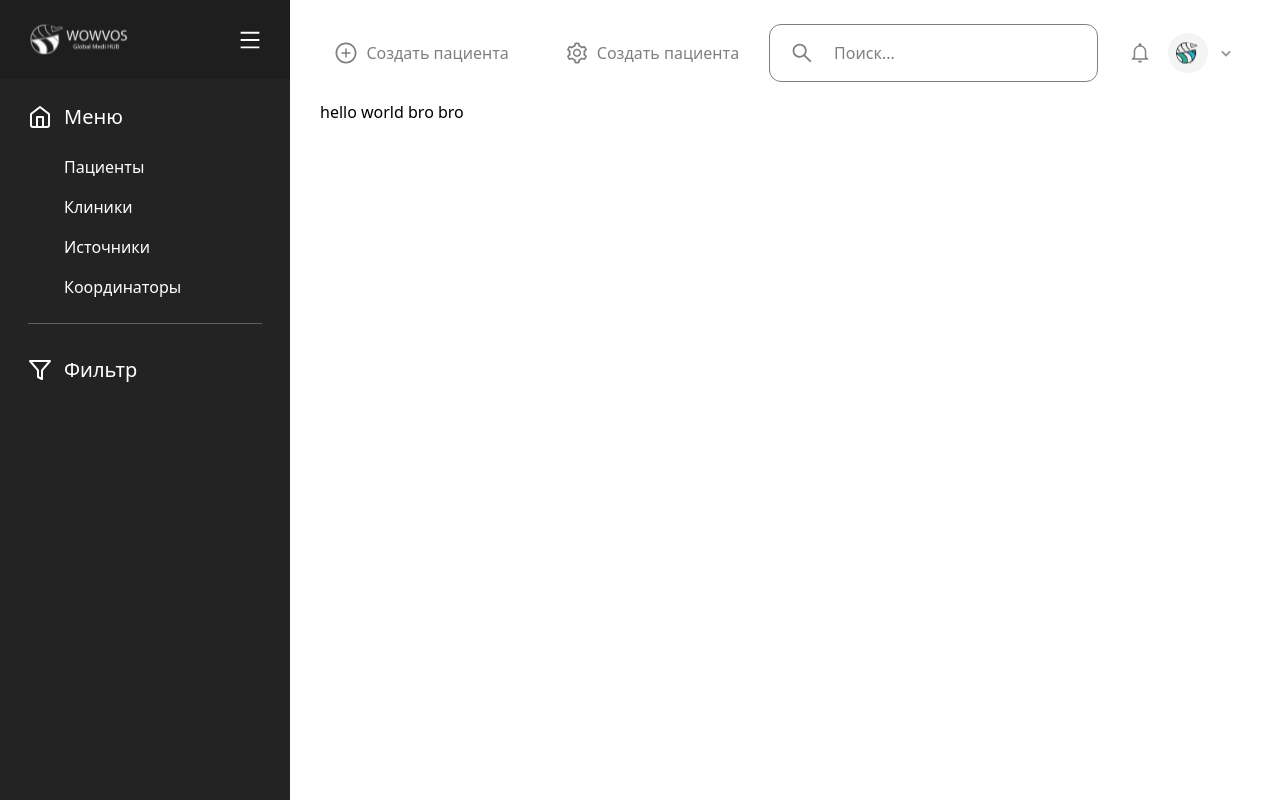
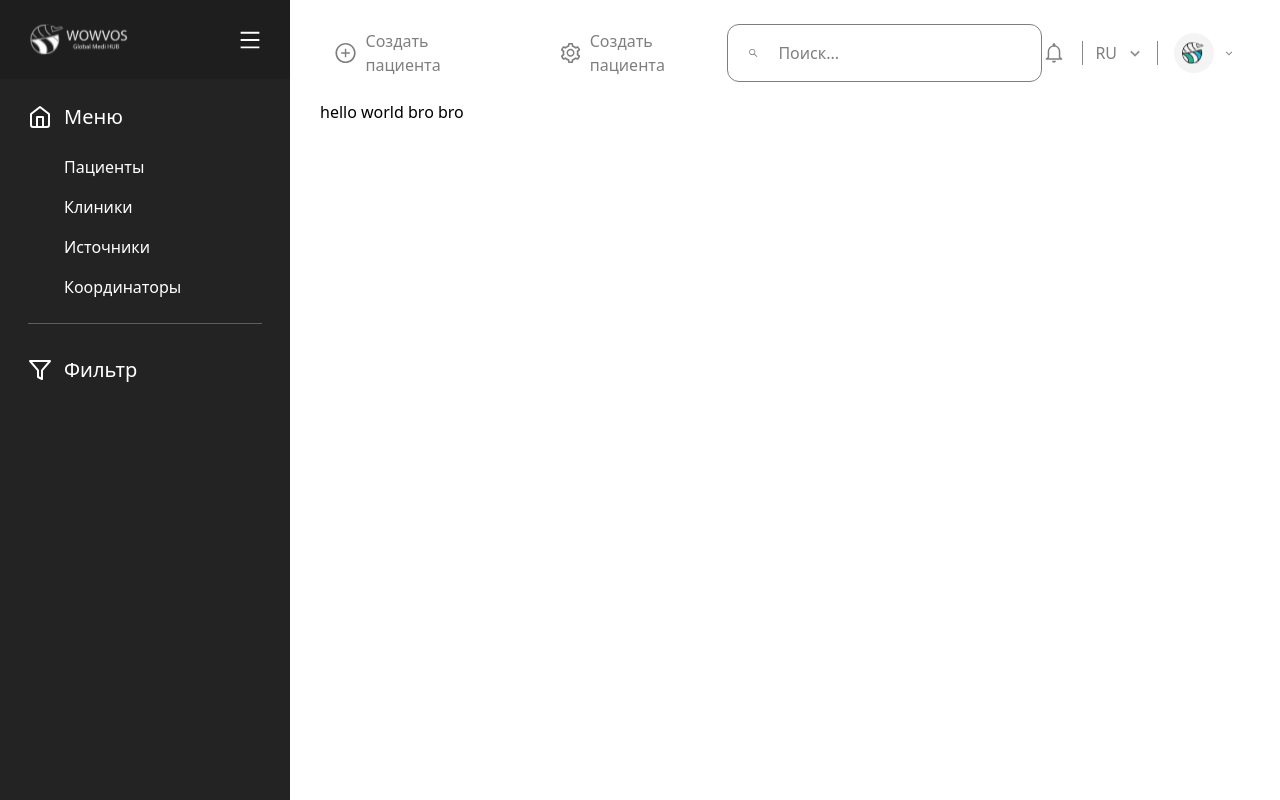
Before and after one commit to Daler-web-dev/WowVos_CRM, a Next.js app: page / in a window 1280 px wide. Built offline with nearby package versions, Linux system fonts and the light colour scheme.

Commit message:
header also ready

```diff
--- a/src/components/Dropdown.tsx
+++ b/src/components/Dropdown.tsx
@@ -1,16 +1,28 @@
-import Image from "next/image";
 import React, { useState } from "react";
 
 interface DropdownProps {
 	children: JSX.Element;
+	arr: Array<any>
 }
 
-const Dropdown: React.FC<DropdownProps> = ({ children }) => {
+const Dropdown: React.FC<DropdownProps> = ({ children, arr }) => {
 	const [isOpen, setIsOpen] = useState(false);
+
 	return (
-		<>
-			<div>{children}</div>
-		</>
+		<div className="relative flex flex-col gap-2" >
+			<div onFocus={() => setIsOpen(!isOpen)} >{children}</div>
+			{
+				isOpen && (
+					<ul className="w-44 bg-gray-700 py-2 rounded-md absolute top-[50px] left-[-100px] whitespace-nowrap" >
+						{
+							arr.map((item:any) => (
+								<li className="px-4 py-2 text-white hover:bg-gray-600 cursor-pointer " >{item}</li>
+							))
+						}
+					</ul>
+				)
+			}
+		</div>
 	);
 };
 
--- a/src/layout/Layout.tsx
+++ b/src/layout/Layout.tsx
@@ -6,12 +6,11 @@ import {
 	AiOutlinePlusCircle,
 	AiOutlineSearch,
 	AiOutlineSetting,
-    AiOutlineMenu
+	AiOutlineMenu,
 } from "react-icons/ai";
 import { IoMdNotificationsOutline } from "react-icons/io";
 import { BiChevronDown } from "react-icons/bi";
 import { FiHome, FiFilter } from "react-icons/fi";
-
 
 interface LayoutProps {
 	children: JSX.Element;
@@ -22,8 +21,8 @@ const Layout: React.FC<LayoutProps> = ({ children }) => {
 
 	return (
 		<>
-			<div className="flex flex-row-reverse w-full h-vh items-start fixed top-0 left-0"  >
-				<header className="flex justify-between items-center py-6 px-[44px] w-[100%]">
+			<div className="flex flex-row-reverse w-full h-vh items-start fixed top-0 left-0">
+				<header className="flex justify-between items-center py-6 px-[44px] w-[100%] bg-white">
 					{!menuOpen && (
 						<Image
 							src="/icons/logo.svg"
@@ -55,7 +54,7 @@ const Layout: React.FC<LayoutProps> = ({ children }) => {
 					<label htmlFor="simple-search" className="sr-only">
 						Search
 					</label>
-					<form className="flex items-center gap-2 py-2 px-5 border border-black rounded-xl opacity-[.5]">
+					<form className="w-[35%] flex items-center gap-2 py-2 px-5 border border-black rounded-xl opacity-[.5]">
 						<AiOutlineSearch size={24} />
 						<input
 							type="text"
@@ -67,7 +66,17 @@ const Layout: React.FC<LayoutProps> = ({ children }) => {
 						<Link href="#" className="opacity-[.5]">
 							<IoMdNotificationsOutline size={24} />
 						</Link>
-						<Dropdown>
+						<div className="lang-div px-3 h-full">
+							<Dropdown  arr={['ru', 'uz', 'ko']}>
+								<button className="flex items-center gap-2">
+									<span className="opacity-[.5]" >
+                                        RU
+                                    </span>
+									<BiChevronDown size={20} color="#909090" />
+								</button>
+							</Dropdown>
+						</div>
+						<Dropdown arr={['Dashboard', 'Settings', 'Earnings', 'Sign out']} >
 							<button className="flex items-center gap-2">
 								<Image
 									src="/icons/logo_only.svg"
@@ -83,39 +92,62 @@ const Layout: React.FC<LayoutProps> = ({ children }) => {
 				</header>
 				{menuOpen && (
 					<aside className="w-[30%] h-[100vh] bg-[#232323]">
-						<div className="flex justify-between items-center py-6 px-7 bg-[#1F1E1E]" >
-                            <Image src="/icons/big_logo.svg" alt="" width="100" height="100" />
+						<div className="flex justify-between items-center py-6 px-7 bg-[#1F1E1E]">
+							<Image
+								src="/icons/big_logo.svg"
+								alt=""
+								width="100"
+								height="100"
+							/>
 							<button>
 								<AiOutlineMenu size="24" color="white" />
 							</button>
 						</div>
-                        <div className="flex flex-col gap-8 py-6 px-7" >
+						<div className="flex flex-col gap-8 py-6 px-7">
 							<div>
-                                <h3 className="flex gap-3 items-center text-white text-xl font-medium" >
+								<h3 className="flex gap-3 items-center text-white text-xl font-medium">
 									<FiHome size={24} color="white" />
 									Меню
 								</h3>
-                                <nav className="flex flex-col gap-4 px-9 py-6" >
-                                    <Link href="#" className="text-base text-white" >Пациенты</Link>
-                                    <Link href="#" className="text-base text-white" >Клиники</Link>
-                                    <Link href="#" className="text-base text-white" >Источники</Link>
-                                    <Link href="#" className="text-base text-white" >Координаторы</Link>
+								<nav className="flex flex-col gap-4 px-9 py-6">
+									<Link
+										href="#"
+										className="text-base text-white"
+									>
+										Пациенты
+									</Link>
+									<Link
+										href="#"
+										className="text-base text-white"
+									>
+										Клиники
+									</Link>
+									<Link
+										href="#"
+										className="text-base text-white"
+									>
+										Источники
+									</Link>
+									<Link
+										href="#"
+										className="text-base text-white"
+									>
+										Координаторы
+									</Link>
 								</nav>
 								<hr className="opacity-[.3]" />
 							</div>
 							<div>
-                                <h3 className="flex gap-3 items-center text-white text-xl font-medium" >
+								<h3 className="flex gap-3 items-center text-white text-xl font-medium">
 									<FiFilter size={24} color="white" />
 									Фильтр
 								</h3>
 							</div>
-
 						</div>
-
 					</aside>
 				)}
 			</div>
-			<main className="pl-[25%] pt-[100px]" >{children}</main>
+			<main className="pl-[25%] pt-[100px]">{children}</main>
 			<footer></footer>
 		</>
 	);
--- a/src/styles/globals.scss
+++ b/src/styles/globals.scss
@@ -10,3 +10,8 @@
 input {
     outline: none;
 }
+
+.lang-div {
+    border-left: 1px solid #898989;
+    border-right: 1px solid #898989;
+}
```
Lines whose indentation alone changed are shown as unchanged.
